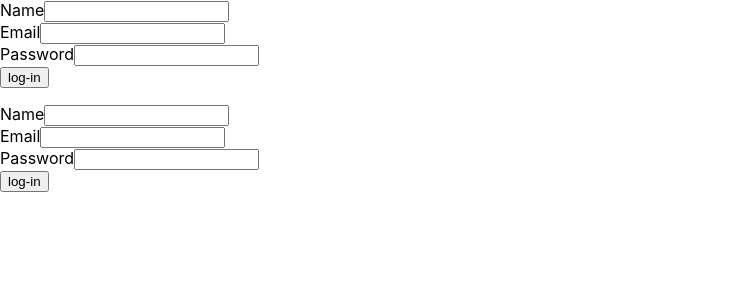
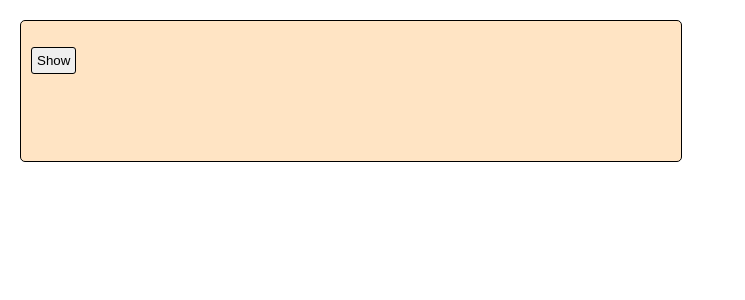
Before and after one commit to antor4920/Age_cal, a React (Create React App) app: page / in a window 1280 px wide. Shown: the top 300 px of the page, without its empty margins (0-745 px from the left). Built offline with nearby package versions, Linux system fonts and the light colour scheme.

Commit message:
6th day practice

```diff
--- a/src/App.js
+++ b/src/App.js
@@ -7,6 +7,7 @@ import Home from "./components/ToDo_App/Home";
 import Main_page from "./components/ToDo2/Main_page";
 import Formik from "./components/Formik/Formik";
 import Control from "./components/Formik/Control";
+import Toggle from "./components/Toggle/Toggle";
 
 function App() {
   return (
@@ -18,9 +19,9 @@ function App() {
       {/* <Parent /> */}
       {/* <Home /> */}
       {/* <Main_page /> */}
-      <Formik />
-      <p></p>
-      <Control />
+      {/* <Formik /> */}
+      {/* <Control /> */}
+      <Toggle />
     </div>
   );
 }
--- /dev/null
+++ b/src/components/Toggle/Toggle.js
@@ -0,0 +1,24 @@
+import React, { useState } from "react";
+import style from "./Toggle.module.css";
+
+const Toggle = () => {
+  let para =
+    "My name is antor. I am form narsingdi,dhaka. I have done my Bachelor from mmdu.";
+  const [toggle, settoggle] = useState(false);
+
+  return (
+    <div className={style.mainDiv}>
+      <p>{toggle && para}</p>
+      <button
+        className={style.btn}
+        onClick={() => {
+          settoggle(!toggle);
+        }}
+      >
+        {toggle ? "Hide" : "Show"}
+      </button>
+    </div>
+  );
+};
+
+export default Toggle;
--- /dev/null
+++ b/src/components/Toggle/Toggle.module.css
@@ -0,0 +1,16 @@
+.mainDiv{
+    height: 120px;
+    width: 50%;
+    background-color: bisque;
+    border: 1px solid black;
+    border-radius: 5px;
+    padding: 10px;
+    margin: 20px;
+}
+
+.btn{
+     padding: 5px;
+     text-align: center;
+     border: 1px solid black;
+     border-radius: 3px;
+}
```
